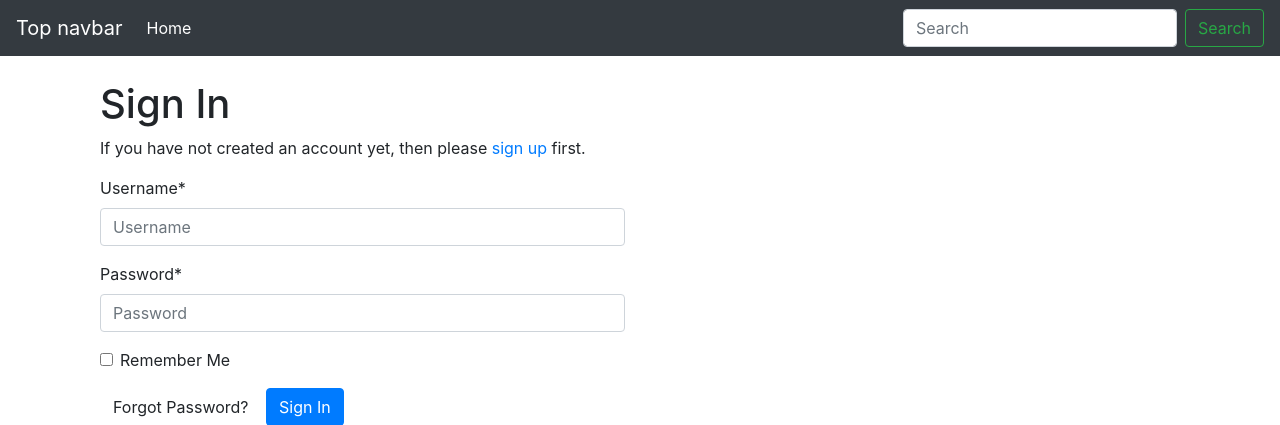
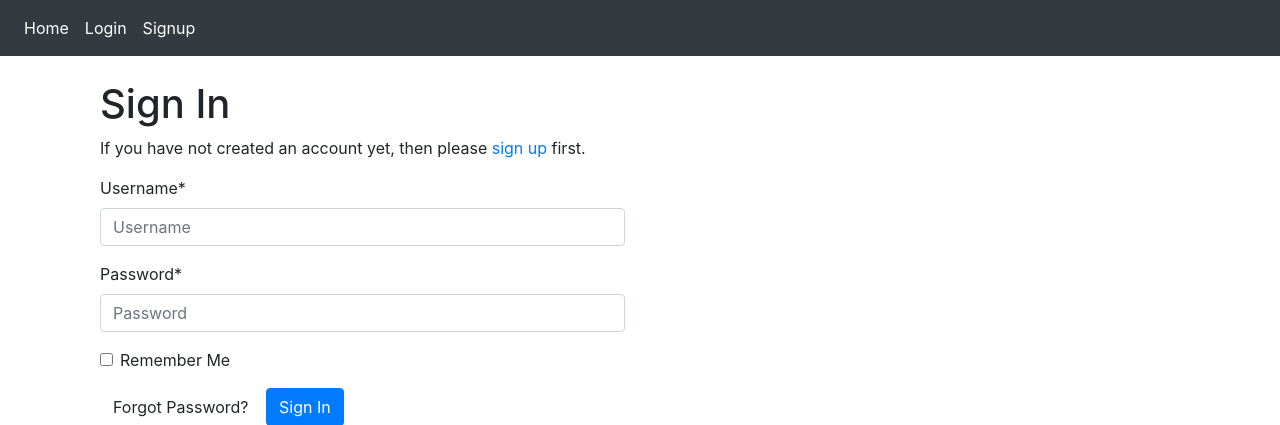
Before and after one commit to devsingh-code/django-blog-project, a Django app: page /accounts/login/ in a window 1280 px wide. Shown: the top 425 px of the page. Run offline with Django 3.2, Linux system fonts and the light colour scheme; some libraries are stand-ins or nearby versions.

Commit message:
Added final touches to messages for Login/Logout and SIgnup

```diff
--- a/blog/settings.py
+++ b/blog/settings.py
@@ -137,3 +137,4 @@ AUTHENTICATION_BACKENDS = [
 ]
 
 AUTH_USER_MODEL= 'posts.User' #it defines to djang that this our custom user model for django all auth
+LOGIN_REDIRECT_URL ='/'
--- a/templates/base.html
+++ b/templates/base.html
@@ -27,7 +27,7 @@
   </head>
   <body>
         <nav class="navbar navbar-expand-md navbar-dark bg-dark mb-4">
-      <a class="navbar-brand" href="#">Top navbar</a>
+
       <button class="navbar-toggler" type="button" data-toggle="collapse" data-target="#navbarCollapse" aria-controls="navbarCollapse" aria-expanded="false" aria-label="Toggle navigation">
         <span class="navbar-toggler-icon"></span>
       </button>
@@ -36,22 +36,30 @@
           <li class="nav-item active">
             <a class="nav-link" href="{% url 'list' %}">Home <span class="sr-only">(current)</span></a>
           </li>
+          {% if request.user.is_authenticated %}
+          <li class="nav-item active">
+            <a class="nav-link" href="{% url 'account_logout' %}">Logout</a>
+          </li>
+          {% else %}
+          <li class="nav-item active">
+            <a class="nav-link" href="{% url 'account_login' %}">Login</a>
+          </li>
+          <li class="nav-item active">
+            <a class="nav-link" href="{% url 'account_signup' %}">Signup</a>
+          </li>
+          {% endif %}
         </ul>
-        <form class="form-inline mt-2 mt-md-0">
-          <input class="form-control mr-sm-2" type="text" placeholder="Search" aria-label="Search">
-          <button class="btn btn-outline-success my-2 my-sm-0" type="submit">Search</button>
-        </form>
       </div>
 </nav>
     {% if messages %}
-    <div>
-      <strong>Messages:</strong>
-      <ul>
         {% for message in messages %}
-        <li>{{message}}</li>
+        <div class="alert alert-{{message.tags}} alert-dismissible fade show" role="alert">
+          {{message}}
+              <button type="button" class="close" data-dismiss="alert" aria-label="Close">
+                <span aria-hidden="true">&times;</span>
+          </button>
+        </div>
         {% endfor %}
-      </ul>
-    </div>
     {% endif %}
 <div class="container">
   {% block content %}
```
Also changed, not shown: db.sqlite3.
